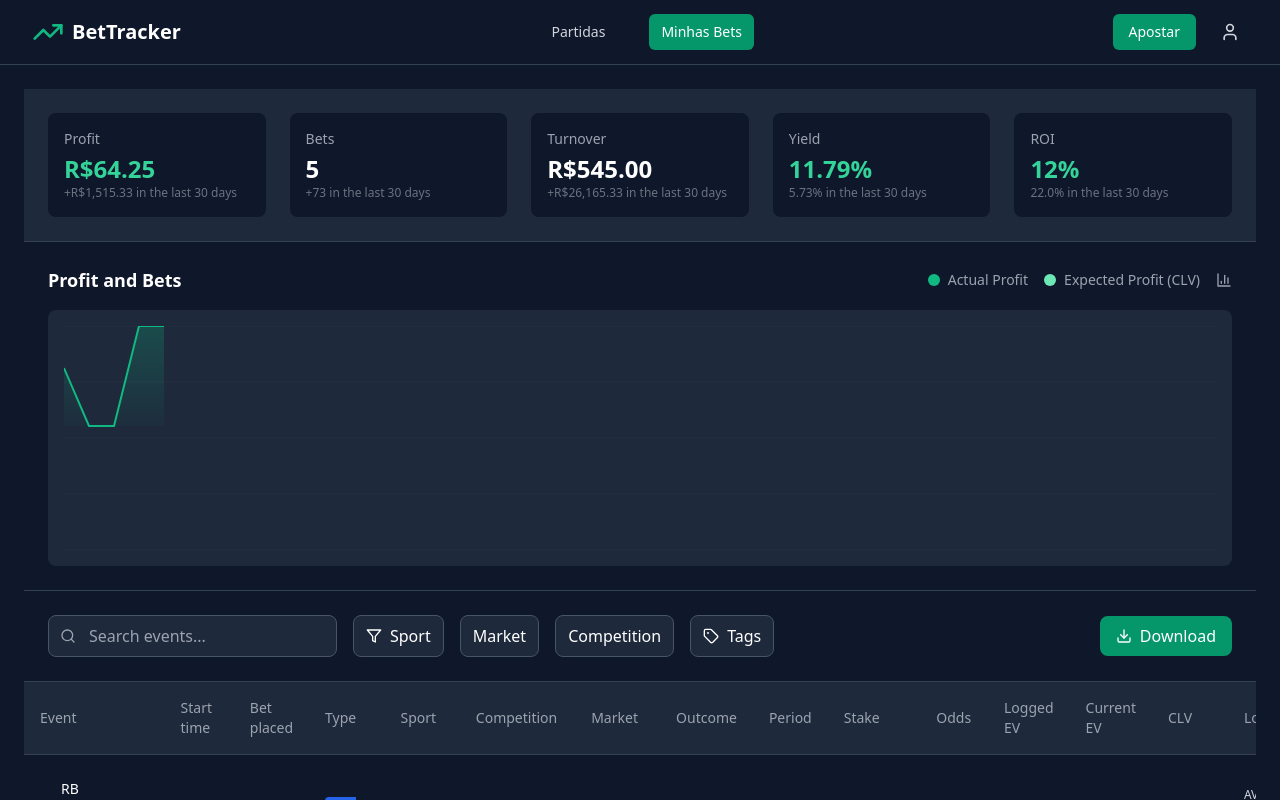
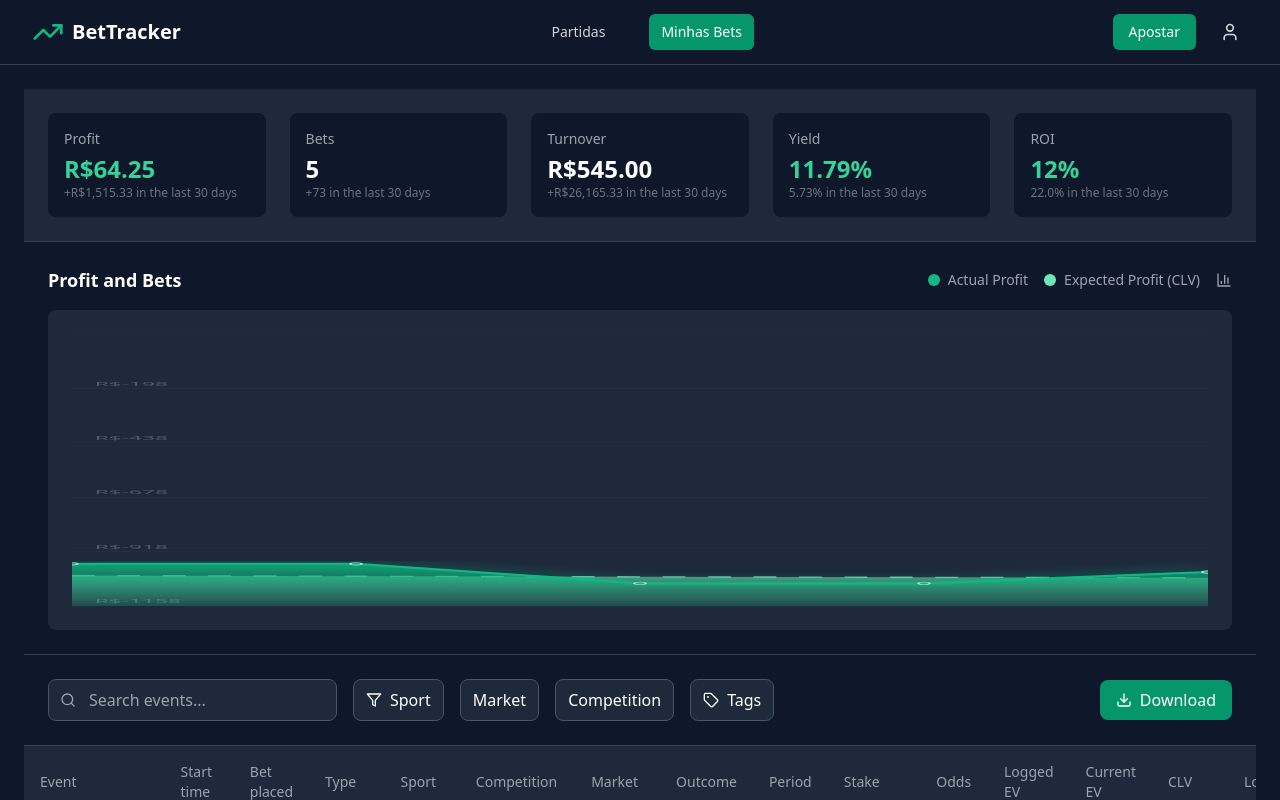
Before and after one commit to jdabliu/betstes, a React (Vite) app: page / in a window 1280 px wide. Both pictures are taken after a click on the button "Minhas Bets". Shown: the top 800 px of the page. Built offline with nearby package versions, Linux system fonts and the light colour scheme.

Commit message:
Melhorar o gráfico de lucro

```diff
--- a/src/components/MyBets.tsx
+++ b/src/components/MyBets.tsx
@@ -21,15 +21,36 @@ export default function MyBets({ bets, stats }: MyBetsProps) {
   // Generate chart data points for the profit line
   const chartData = React.useMemo(() => {
     let runningProfit = 0;
-    return bets.map((bet, index) => {
+    const data = bets.map((bet, index) => {
       runningProfit += bet.profit || 0;
-      return { x: index, y: runningProfit };
+      return {
+        x: index,
+        y: runningProfit,
+        date: bet.date,
+        profit: bet.profit || 0
+      };
     });
+    return data.reverse(); // Most recent first
+  }, [bets]);
+
+  const expectedData = React.useMemo(() => {
+    let runningExpected = 0;
+    const data = bets.map((bet, index) => {
+      runningExpected += (bet.stake * (bet.ev / 100));
+      return {
+        x: index,
+        y: runningExpected
+      };
+    });
+    return data.reverse();
   }, [bets]);
 
   const maxProfit = Math.max(...chartData.map(d => d.y), 0);
   const minProfit = Math.min(...chartData.map(d => d.y), 0);
-  const range = maxProfit - minProfit || 1000;
+  const range = Math.max(maxProfit - minProfit, 1000);
+  const padding = range * 0.1;
+
+  const [hoveredPoint, setHoveredPoint] = React.useState<number | null>(null);
 
   return (
     <div className="min-h-screen bg-slate-900 text-white">
@@ -83,52 +104,140 @@ export default function MyBets({ bets, stats }: MyBetsProps) {
           </div>
         </div>
 
-        <div className="bg-slate-800 rounded-lg p-4 h-64 relative overflow-hidden">
-          <svg className="w-full h-full">
+        <div className="bg-slate-800 rounded-lg p-6 h-80 relative overflow-hidden">
+          <svg
+            className="w-full h-full"
+            viewBox="0 0 100 100"
+            preserveAspectRatio="none"
+            onMouseLeave={() => setHoveredPoint(null)}
+          >
+            <defs>
+              <linearGradient id="profitGradient" x1="0%" y1="0%" x2="0%" y2="100%">
+                <stop offset="0%" stopColor="#10b981" stopOpacity="0.8"/>
+                <stop offset="50%" stopColor="#10b981" stopOpacity="0.4"/>
+                <stop offset="100%" stopColor="#10b981" stopOpacity="0.1"/>
+              </linearGradient>
+              <linearGradient id="expectedGradient" x1="0%" y1="0%" x2="0%" y2="100%">
+                <stop offset="0%" stopColor="#6ee7b7" stopOpacity="0.6"/>
+                <stop offset="50%" stopColor="#6ee7b7" stopOpacity="0.3"/>
+                <stop offset="100%" stopColor="#6ee7b7" stopOpacity="0.1"/>
+              </linearGradient>
+              <filter id="glow">
+                <feGaussianBlur stdDeviation="2" result="coloredBlur"/>
+                <feMerge>
+                  <feMergeNode in="coloredBlur"/>
+                  <feMergeNode in="SourceGraphic"/>
+                </feMerge>
+              </filter>
+            </defs>
+
             {/* Grid lines */}
-            {[0, 25, 50, 75, 100].map(percent => (
-              <line
-                key={percent}
-                x1="0"
-                y1={`${percent}%`}
-                x2="100%"
-                y2={`${percent}%`}
-                stroke="#374151"
-                strokeWidth="1"
-                opacity="0.3"
-              />
+            {[0, 20, 40, 60, 80, 100].map(percent => (
+              <g key={percent}>
+                <line
+                  x1="0"
+                  y1={percent}
+                  x2="100"
+                  y2={percent}
+                  stroke="#374151"
+                  strokeWidth="0.2"
+                  opacity="0.5"
+                />
+                <text
+                  x="2"
+                  y={percent - 1}
+                  fill="#6b7280"
+                  fontSize="2"
+                  opacity="0.7"
+                >
+                  R${((maxProfit + padding) - (percent / 100) * (range + 2 * padding) + (minProfit - padding)).toFixed(0)}
+                </text>
+              </g>
             ))}
 
-            {/* Profit line */}
+            {/* Expected profit area */}
+            {expectedData.length > 1 && (
+              <path
+                d={`M ${expectedData.map((point, index) =>
+                  `${(index / (expectedData.length - 1)) * 100},${100 - ((point.y - (minProfit - padding)) / (range + 2 * padding)) * 100}`
+                ).join(' L ')} L 100,100 L 0,100 Z`}
+                fill="url(#expectedGradient)"
+              />
+            )}
+
+            {/* Expected profit line */}
+            {expectedData.length > 1 && (
+              <path
+                d={`M ${expectedData.map((point, index) =>
+                  `${(index / (expectedData.length - 1)) * 100},${100 - ((point.y - (minProfit - padding)) / (range + 2 * padding)) * 100}`
+                ).join(' L ')}`}
+                fill="none"
+                stroke="#6ee7b7"
+                strokeWidth="0.5"
+                strokeDasharray="2,2"
+                opacity="0.8"
+              />
+            )}
+
+            {/* Actual profit area */}
             {chartData.length > 1 && (
               <path
                 d={`M ${chartData.map((point, index) =>
-                  `${(index / (chartData.length - 1)) * 100},${100 - ((point.y - minProfit) / range) * 100}`
+                  `${(index / (chartData.length - 1)) * 100},${100 - ((point.y - (minProfit - padding)) / (range + 2 * padding)) * 100}`
+                ).join(' L ')} L 100,100 L 0,100 Z`}
+                fill="url(#profitGradient)"
+              />
+            )}
+
+            {/* Actual profit line */}
+            {chartData.length > 1 && (
+              <path
+                d={`M ${chartData.map((point, index) =>
+                  `${(index / (chartData.length - 1)) * 100},${100 - ((point.y - (minProfit - padding)) / (range + 2 * padding)) * 100}`
                 ).join(' L ')}`}
                 fill="none"
                 stroke="#10b981"
-                strokeWidth="2"
+                strokeWidth="0.8"
+                filter="url(#glow)"
               />
             )}
 
-            {/* Fill area under curve */}
-            {chartData.length > 1 && (
-              <path
-                d={`M ${chartData.map((point, index) =>
-                  `${(index / (chartData.length - 1)) * 100},${100 - ((point.y - minProfit) / range) * 100}`
-                ).join(' L ')} L 100,100 L 0,100 Z`}
-                fill="url(#gradient)"
-                opacity="0.3"
-              />
-            )}
+            {/* Interactive points */}
+            {chartData.map((point, index) => {
+              const x = (index / (chartData.length - 1)) * 100;
+              const y = 100 - ((point.y - (minProfit - padding)) / (range + 2 * padding)) * 100;
+              return (
+                <circle
+                  key={index}
+                  cx={x}
+                  cy={y}
+                  r={hoveredPoint === index ? "1" : "0.5"}
+                  fill="#10b981"
+                  stroke="#ffffff"
+                  strokeWidth="0.2"
+                  opacity={hoveredPoint === index ? "1" : "0.7"}
+                  style={{ cursor: 'pointer' }}
+                  onMouseEnter={() => setHoveredPoint(index)}
+                />
+              );
+            })}
+          </svg>
 
-            <defs>
-              <linearGradient id="gradient" x1="0%" y1="0%" x2="0%" y2="100%">
-                <stop offset="0%" stopColor="#10b981" stopOpacity="0.8"/>
-                <stop offset="100%" stopColor="#10b981" stopOpacity="0.1"/>
-              </linearGradient>
-            </defs>
-          </svg>
+          {/* Tooltip */}
+          {hoveredPoint !== null && (
+            <div
+              className="absolute bg-slate-700 text-white p-2 rounded shadow-lg text-xs pointer-events-none z-10"
+              style={{
+                left: `${(hoveredPoint / (chartData.length - 1)) * 100}%`,
+                top: '10px',
+                transform: 'translateX(-50%)'
+              }}
+            >
+              <div>Data: {chartData[hoveredPoint]?.date}</div>
+              <div>Lucro: R${chartData[hoveredPoint]?.y.toFixed(2)}</div>
+              <div>Aposta: R${chartData[hoveredPoint]?.profit?.toFixed(2)}</div>
+            </div>
+          )}
         </div>
       </div>
 
```
